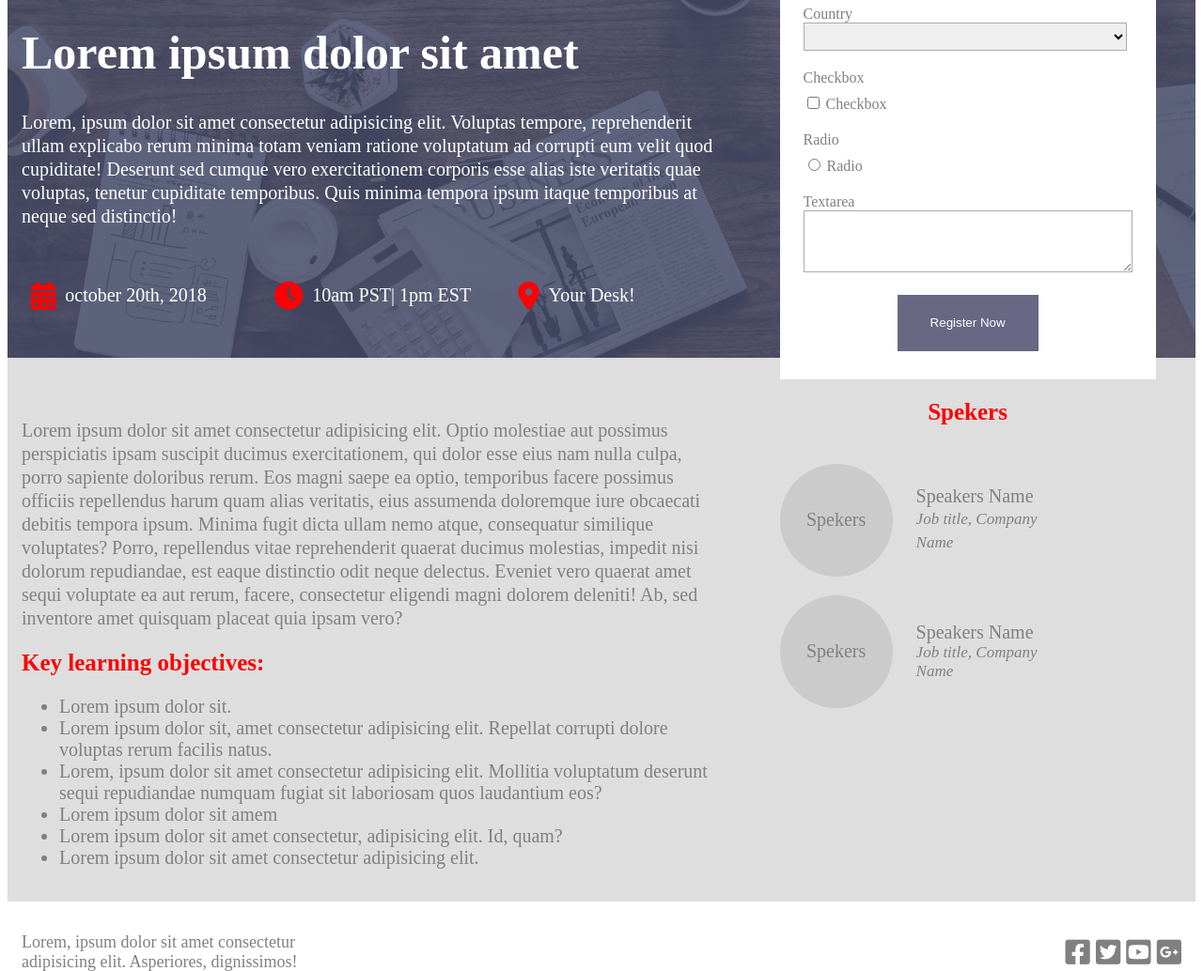
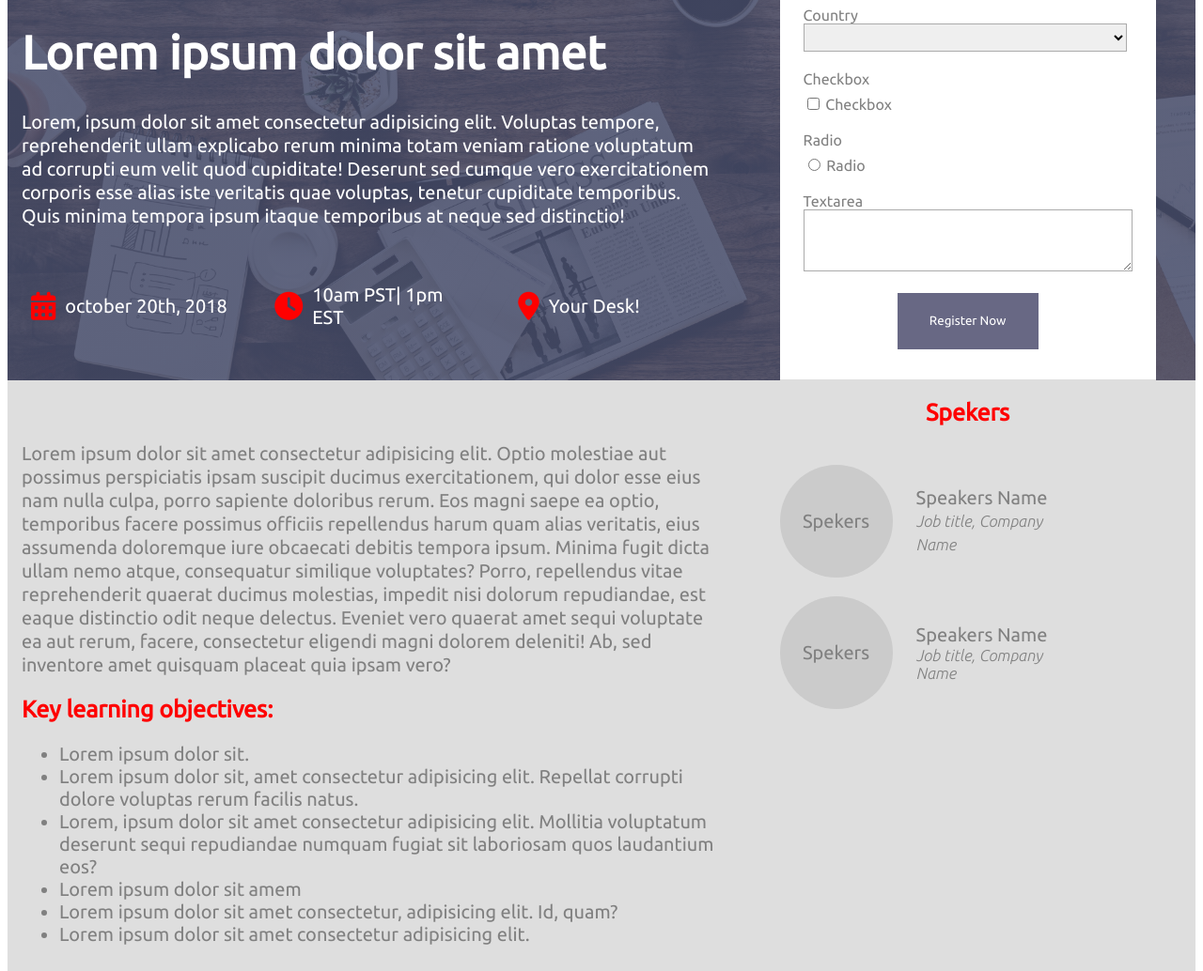
Before and after one commit to tanysavchuk/template, a plain HTML site: page src/index.html in a window 1280 px wide. Shown: the part 284-1318 px from the top of the page at 94% size. Drawn offline with Linux system fonts and the light colour scheme.

Commit message:
add google fonts

```diff
--- a/public/css/main.css
+++ b/public/css/main.css
@@ -1,5 +1,9 @@
 :root {
   --color-red: rgb(255, 0, 0);
+}
+
+* {
+  font-family: 'Ubuntu', sans-serif;
 }
 
 .container-inner {
--- a/src/index.html
+++ b/src/index.html
@@ -4,7 +4,13 @@
     <meta charset="UTF-8" />
     <meta http-equiv="X-UA-Compatible" content="IE=edge" />
     <meta name="viewport" content="width=device-width, initial-scale=1.0" />
-    <title>Document</title>
+    <title>Doc</title>
+    <link rel="preconnect" href="https://fonts.googleapis.com" />
+    <link rel="preconnect" href="https://fonts.gstatic.com" crossorigin />
+    <link
+      href="https://fonts.googleapis.com/css2?family=Ubuntu:ital,wght@0,300;0,400;1,300&display=swap"
+      rel="stylesheet"
+    />
     <link rel="stylesheet" href="../public/css/main.css" type="text/css" />
     <link
       rel="stylesheet"
@@ -60,7 +66,7 @@
           </div>
         </div>
         <div class="b-light-gray">
-          <div class="d-flex jc-center"><h2 class="c-red fs-25px ff-new-roman">Spekers</h2></div>
+          <div class="d-flex jc-center"><h2 class="c-red fs-25px">Spekers</h2></div>
           <div class="d-flex a-items-center p-top-bottom-20px cerckle-wrap">
             <div
               class="cerckle w-120px h-120px br-50pr b-white-gray d-flex jc-center a-items-center"
@@ -102,8 +108,8 @@
           <a href="#" class="td-none"> <p class="c-red fs-30px ff-new-roman">Webinar</p></a>
         </div>
         <div class="w-60pr">
-          <h1 class="c-white fs-50px ff-new-roman">Lorem ipsum dolor sit amet</h1>
-          <p class="c-white fs-20px lh-25px ff-new-roman">
+          <h1 class="c-white fs-50px">Lorem ipsum dolor sit amet</h1>
+          <p class="c-white fs-20px lh-25px">
             Lorem, ipsum dolor sit amet consectetur adipisicing elit. Voluptas tempore,
             reprehenderit ullam explicabo rerum minima totam veniam ratione voluptatum ad corrupti
             eum velit quod cupiditate! Deserunt sed cumque vero exercitationem corporis esse alias
@@ -143,7 +149,7 @@
           </p>
         </div>
         <div class="w-60pr">
-          <h2 class="c-red fs-25px ff-new-roman">Key learning objectives:</h2>
+          <h2 class="c-red fs-25px">Key learning objectives:</h2>
           <ul class="c-gray fs-20px">
             <li>Lorem ipsum dolor sit.</li>
             <li>
```
Also changed, not shown: public/img/fog_1.png (added), public/img/m_1.png (added), public/img/m_2.png (added), public/img/m_3.png (added), src/script.js (added).
